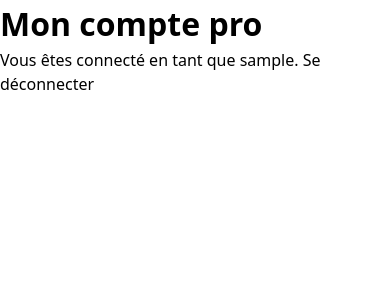
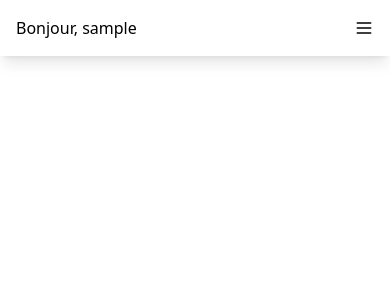
Before and after one commit to mblh92/django-doctolib, a Django app: template app/templates/account/pro.html in a window 390 px wide. Shown: the top 300 px of the page. Run offline with Django 4.2, Linux system fonts and the light colour scheme; the template is opened without the code that fills it, so the values that code supplies are empty; the visitor is signed in with stand-in values (Sample User, id 1); some libraries are stand-ins or nearby versions.

Commit message:
Home professional

```diff
--- a/app/account/urls.py
+++ b/app/account/urls.py
@@ -1,6 +1,6 @@
 from django.urls import path
 from . import views
 urlpatterns = [
-    path('pro/', views.account_pro),
-    path('client/', views.account_client)
+    path('pro/', views.account_pro, name='account_pro'),
+    path('client/', views.account_client, name='account_client'),
 ]
--- /dev/null
+++ b/app/static/js/sidebar.js
@@ -0,0 +1,17 @@
+// grab everything we need
+const btn = document.querySelector(".mobile-menu-button");
+const close = document.querySelector(".close");
+const contentHome = document.querySelector(".content-home");
+const sidebar = document.querySelector(".sidebar");
+
+// add our event listener for the click
+[btn,close].map(el => {
+    el.addEventListener("click", () => {
+        sidebar.classList.toggle("-translate-x-full");
+    });
+})
+
+contentHome.addEventListener("click", () => {
+    console.log('coucou');
+    sidebar.classList.add("-translate-x-full");
+});
--- a/app/templates/account/pro.html
+++ b/app/templates/account/pro.html
@@ -1,13 +1,5 @@
-{% extends "base.html" %}
+{% extends "base.pro.html" %}
 
 {% block content %}
-<h1>Mon compte pro</h1>
-        {% if user.is_authenticated %}
-            <p>
-                Vous êtes connecté en tant que {{ request.user }}.
-                <a href="{% url 'logout' %}">
-                Se déconnecter
-                </a>
-            </p>
-        {% endif %}
+
 {% endblock %}
--- /dev/null
+++ b/app/templates/base.pro.html
@@ -0,0 +1,35 @@
+{% load static %}
+<!DOCTYPE html>
+<html lang="en">
+<head>
+    <meta charset="UTF-8">
+    <title>Doctolib - {% block title %}Mon espace pro{% endblock title %}</title>
+    <script src="https://cdn.tailwindcss.com"></script>
+    <link href="{% static 'css/index.css' %}" rel="stylesheet">
+</head>
+<body>
+<main>
+    <div class="relative min-h-screen flex">
+        {% include 'elements/sidebar.html' %}
+        <!-- content -->
+        <div class="flex flex-col w-full">
+            <div class="h-18 p-4 shadow-lg flex justify-between items-center">
+                <p>Bonjour, {{ request.user }}</p>
+                <button class="mobile-menu-button md:hidden">
+                    <svg class="h-5 w-5" xmlns="http://www.w3.org/2000/svg" fill="none" viewBox="0 0 24 24"
+                         stroke="currentColor">
+                        <path stroke-linecap="round" stroke-linejoin="round" stroke-width="2"
+                              d="M4 6h16M4 12h16M4 18h16"/>
+                    </svg>
+                </button>
+            </div>
+            <div class="content-home w-full h-full">
+                {% block content %}{% endblock content %}
+            </div>
+        </div>
+
+    </div>
+</main>
+<script src="{% static 'js/sidebar.js' %}"></script>
+</body>
+</html>
--- /dev/null
+++ b/app/templates/elements/sidebar.html
@@ -0,0 +1,40 @@
+<!-- sidebar -->
+<div class="sidebar bg-blue-800 text-blue-100 w-full sm:w-64 sm:space-y-6 py-7 px-2 absolute inset-y-0 left-0 transform md:relative -translate-x-full md:translate-x-0 transition duration-200 ease-in-out">
+    <div class="sm:hidden w-full flex justify-end">
+        <div class="cursor-pointer close">
+            <svg xmlns="http://www.w3.org/2000/svg" class="h-10 w-10" fill="none" viewBox="0 0 24 24" stroke="currentColor" stroke-width="2">
+                <path stroke-linecap="round" stroke-linejoin="round" d="M10 14l2-2m0 0l2-2m-2 2l-2-2m2 2l2 2m7-2a9 9 0 11-18 0 9 9 0 0118 0z" />
+            </svg>
+        </div>
+    </div>
+    <div class="space-y-5">
+        <a href="#" class="text-white flex items-center space-x-2 px-4">
+            <svg class="w-8 h-8" xmlns="http://www.w3.org/2000/svg" fill="none" viewBox="0 0 24 24" stroke="currentColor">
+                <path stroke-linecap="round" stroke-linejoin="round" stroke-width="2" d="M9 12l2 2 4-4M7.835 4.697a3.42 3.42 0 001.946-.806 3.42 3.42 0 014.438 0 3.42 3.42 0 001.946.806 3.42 3.42 0 013.138 3.138 3.42 3.42 0 00.806 1.946 3.42 3.42 0 010 4.438 3.42 3.42 0 00-.806 1.946 3.42 3.42 0 01-3.138 3.138 3.42 3.42 0 00-1.946.806 3.42 3.42 0 01-4.438 0 3.42 3.42 0 00-1.946-.806 3.42 3.42 0 01-3.138-3.138 3.42 3.42 0 00-.806-1.946 3.42 3.42 0 010-4.438 3.42 3.42 0 00.806-1.946 3.42 3.42 0 013.138-3.138z" />
+            </svg>
+            <span class="text-2xl font-extrabold">Doctolib</span>
+        </a>
+
+        <!-- nav -->
+        <nav>
+            <a href="#" class="block py-2.5 px-4 rounded transition duration-200 hover:bg-blue-700 hover:text-white flex items-center gap-x-2">
+                <svg xmlns="http://www.w3.org/2000/svg" class="h-6 w-6" fill="none" viewBox="0 0 24 24" stroke="currentColor" stroke-width="2">
+                    <path stroke-linecap="round" stroke-linejoin="round" d="M5.121 17.804A13.937 13.937 0 0112 16c2.5 0 4.847.655 6.879 1.804M15 10a3 3 0 11-6 0 3 3 0 016 0zm6 2a9 9 0 11-18 0 9 9 0 0118 0z" />
+                </svg>
+                Mon profil
+            </a>
+            <a href="" class="block py-2.5 px-4 rounded transition duration-200 hover:bg-blue-700 hover:text-white flex items-center gap-x-2">
+                <svg xmlns="http://www.w3.org/2000/svg" class="h-6 w-6" fill="none" viewBox="0 0 24 24" stroke="currentColor" stroke-width="2">
+                    <path stroke-linecap="round" stroke-linejoin="round" d="M9 12h6m-6 4h6m2 5H7a2 2 0 01-2-2V5a2 2 0 012-2h5.586a1 1 0 01.707.293l5.414 5.414a1 1 0 01.293.707V19a2 2 0 01-2 2z" />
+                </svg>
+                Mes billets
+            </a>
+            <a href="{% url 'logout' %}" class="block py-2.5 px-4 rounded transition duration-200 hover:bg-blue-700 hover:text-white flex items-center gap-x-2">
+                <svg xmlns="http://www.w3.org/2000/svg" class="h-6 w-6" fill="none" viewBox="0 0 24 24" stroke="currentColor" stroke-width="2">
+                    <path stroke-linecap="round" stroke-linejoin="round" d="M17 16l4-4m0 0l-4-4m4 4H7m6 4v1a3 3 0 01-3 3H6a3 3 0 01-3-3V7a3 3 0 013-3h4a3 3 0 013 3v1" />
+                </svg>
+                Déconnexion
+            </a>
+        </nav>
+    </div>
+</div>
```
Also changed, not shown: app/account/views.py (+12 -1 lines).
